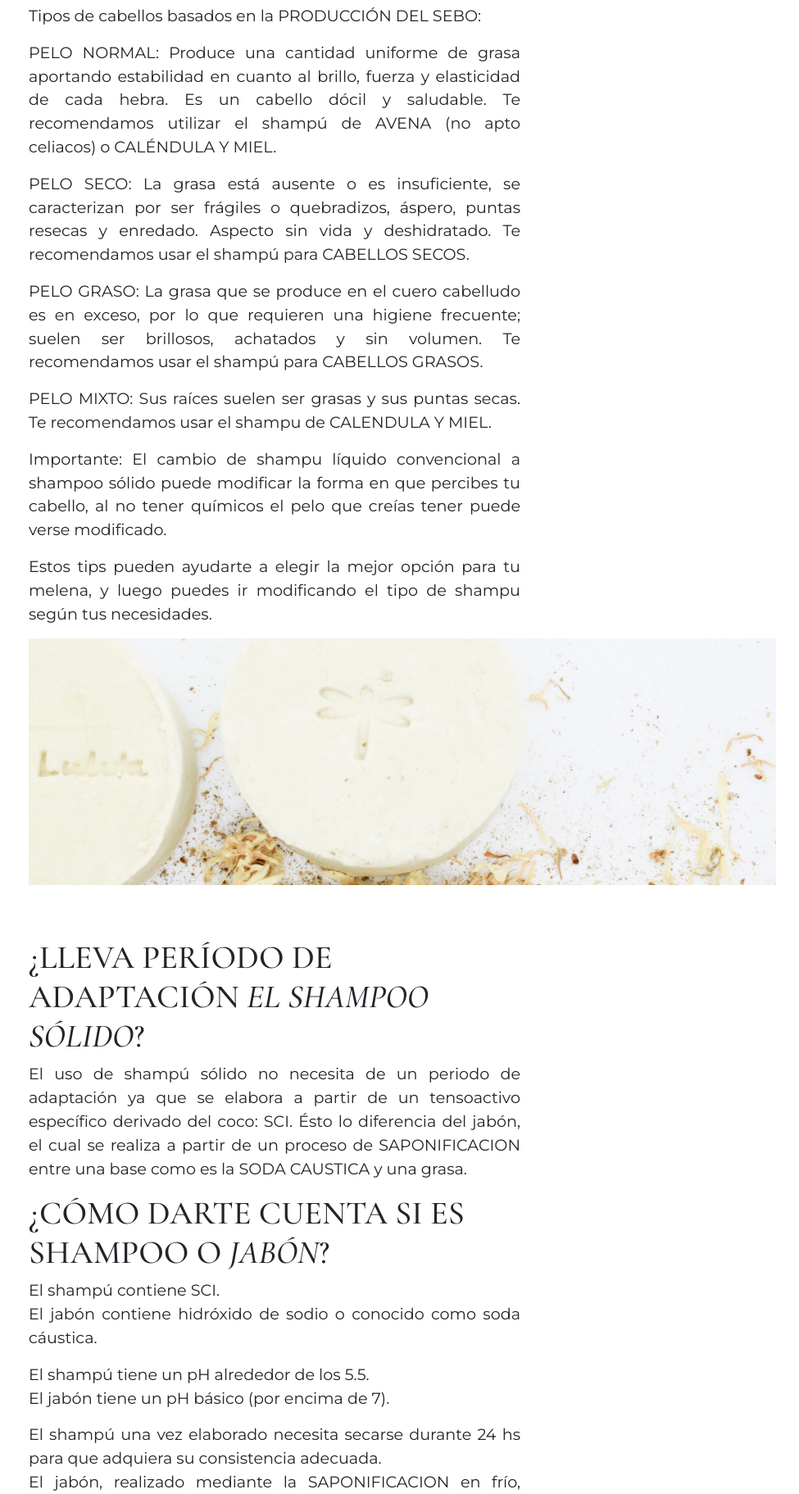
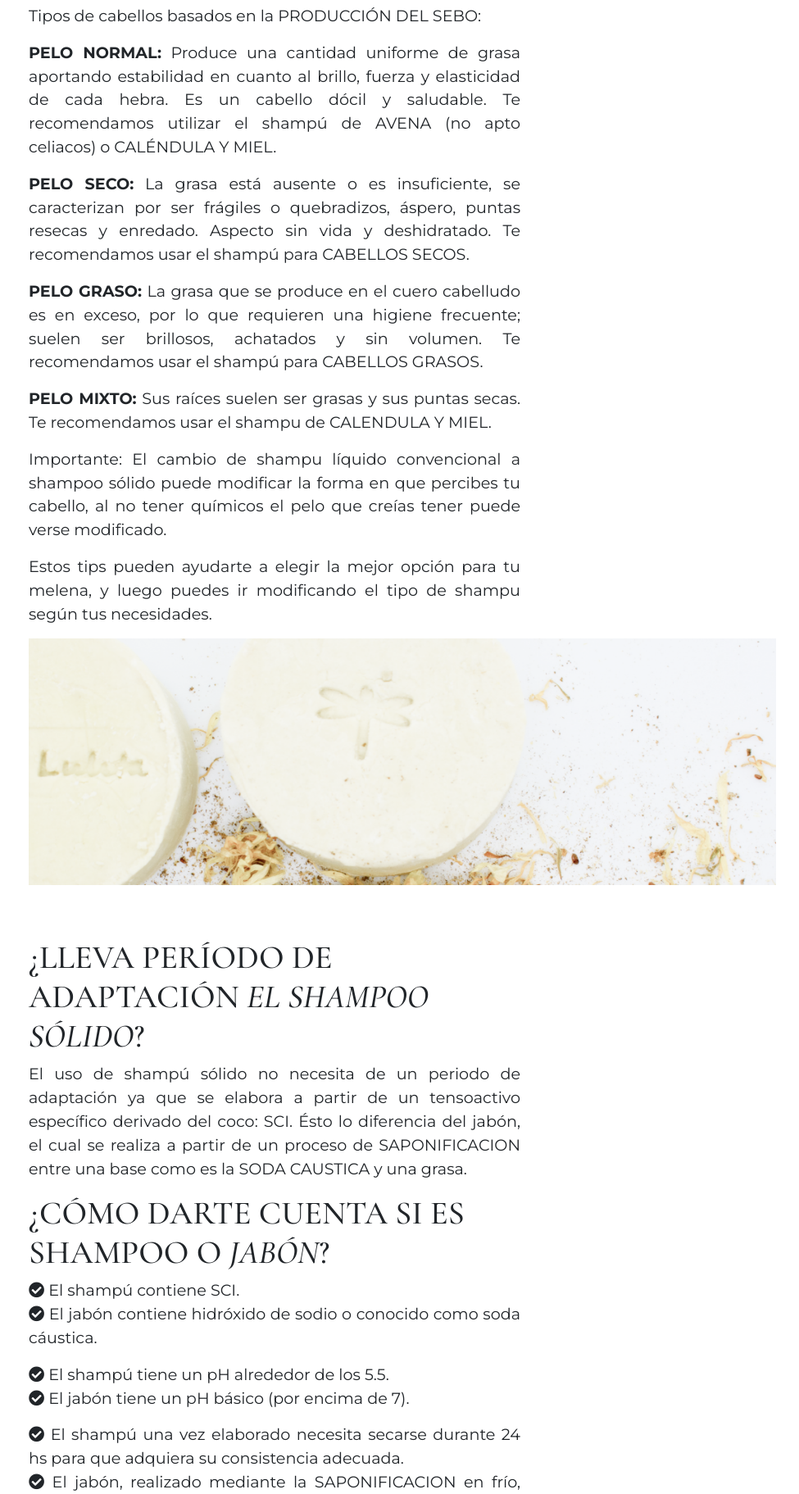
Before and after one commit to J03LJ1M3N3Z/libelulitaCosmetica, a website: page secciones/PreguntasFrecuentes.html in a window 1280 px wide. Shown: the part 697-2520 px from the top of the page at 82% size, without its empty margins (305-1280 px from the left). Drawn offline with nearby package versions, Linux system fonts and the light colour scheme.

Commit message:
correcciones preguntas frecuentes y catalogo

```diff
--- a/secciones/PreguntasFrecuentes.html
+++ b/secciones/PreguntasFrecuentes.html
@@ -76,10 +76,10 @@
                 <div class="col-lg-6 col-md-8">
                     <h2 class="titulos-preguntas">¿QUÉ SHAMPOO <i>ELIJO</i>?</h2>
                     <p>Tipos de cabellos basados en la PRODUCCIÓN DEL SEBO:</p>
-                    <p>PELO NORMAL: Produce una cantidad uniforme de grasa aportando estabilidad en cuanto al brillo, fuerza y elasticidad de cada hebra. Es un cabello dócil y saludable. Te recomendamos utilizar el shampú de AVENA (no apto celiacos) o CALÉNDULA Y MIEL.</p>
-                    <p>PELO SECO: La grasa está ausente o es insuficiente, se caracterizan por ser frágiles o quebradizos, áspero, puntas resecas y enredado. Aspecto sin vida y deshidratado. Te recomendamos usar el shampú para CABELLOS SECOS.</p>
-                    <p>PELO GRASO: La grasa que se produce en el cuero cabelludo es en exceso, por lo que requieren una higiene frecuente; suelen ser brillosos, achatados y sin volumen. Te recomendamos usar el shampú para CABELLOS GRASOS.</p>
-                    <p>PELO MIXTO: Sus raíces suelen ser grasas y sus puntas secas. Te recomendamos usar el shampu de CALENDULA Y MIEL.</p>
+                    <p><b>PELO NORMAL:</b> Produce una cantidad uniforme de grasa aportando estabilidad en cuanto al brillo, fuerza y elasticidad de cada hebra. Es un cabello dócil y saludable. Te recomendamos utilizar el shampú de AVENA (no apto celiacos) o CALÉNDULA Y MIEL.</p>
+                    <p><b>PELO SECO:</b> La grasa está ausente o es insuficiente, se caracterizan por ser frágiles o quebradizos, áspero, puntas resecas y enredado. Aspecto sin vida y deshidratado. Te recomendamos usar el shampú para CABELLOS SECOS.</p>
+                    <p><b>PELO GRASO:</b> La grasa que se produce en el cuero cabelludo es en exceso, por lo que requieren una higiene frecuente; suelen ser brillosos, achatados y sin volumen. Te recomendamos usar el shampú para CABELLOS GRASOS.</p>
+                    <p><b>PELO MIXTO:</b> Sus raíces suelen ser grasas y sus puntas secas. Te recomendamos usar el shampu de CALENDULA Y MIEL.</p>
                     <p>Importante: El cambio de shampu líquido convencional a shampoo sólido puede modificar la forma en que percibes tu cabello, al no tener químicos  el pelo que creías tener puede verse modificado. </p>
                     <p>Estos tips pueden ayudarte a elegir la mejor opción para tu melena, y luego puedes ir modificando el tipo de shampu según tus necesidades.</p>
                 </div>
@@ -104,15 +104,15 @@
 
                     <h2 class="titulos-preguntas">¿CÓMO DARTE CUENTA SI ES SHAMPOO O <i>JABÓN</i>?</h2>
                     <div>
-                        <p>El shampú contiene SCI. <br>El jabón contiene hidróxido de sodio o conocido como soda cáustica.
+                        <p><i class="fas fa-check-circle"></i> El shampú contiene SCI. <br><i class="fas fa-check-circle"></i> El jabón contiene hidróxido de sodio o conocido como soda cáustica.
                         </p>
                         <p></p>
                     </div>
                     <div>
-                        <p>El shampú tiene un pH alrededor de los 5.5. <br>El jabón tiene un pH básico (por encima de 7).</p>
+                        <p><i class="fas fa-check-circle"></i> El shampú tiene un pH alrededor de los 5.5. <br><i class="fas fa-check-circle"></i> El jabón tiene un pH básico (por encima de 7).</p>
                     </div>
                     <div>
-                        <p>El shampú una vez elaborado necesita secarse durante 24 hs para que adquiera su consistencia adecuada. <br>El jabón, realizado mediante la SAPONIFICACION en frío, necesitará entre 4 a 6 semanas de maduración para llegar a un pH entre 8.5-9.5 y adquiera su consistencia adecuada.</p>
+                        <p><i class="fas fa-check-circle"></i> El shampú una vez elaborado necesita secarse durante 24 hs para que adquiera su consistencia adecuada. <br><i class="fas fa-check-circle"></i> El jabón, realizado mediante la SAPONIFICACION en frío, necesitará entre 4 a 6 semanas de maduración para llegar a un pH entre 8.5-9.5 y adquiera su consistencia adecuada.</p>
                     </div>
                     <p>Un pH básico incrementará la carga eléctrica negativa natural de la fibra capilar y abrirá las escamas que componen la cutícula.</p>
                     <p>Un shampú sólido con pH cercano al del cabello (elaborado a partir de SCI) permite mantener la cutícula cerrada, dándole flexibilidad debido a la humedad retenida en su interior.</p>
@@ -148,9 +148,11 @@
                     <h2 class="titulos-preguntas">CONSERVACIÓN</h2>
                     <p>Aireado, sin contacto con agua.</p>
                     <p>¿Cómo lograr una mayor conservación y uso de nuestras pastillas sólidas?</p>
-                    <p>✅ No dejarlos bajo el agua directa</p>
-                    <p>✅ Una vez utilizados dejar secar en jaboneras dónde pueda drenar el agua.</p>
-                    <p>✅ Cuando se empieza a partir, no tires los pedacitos!! Podés colocarlos en bolsitas de tul o medias can can que ya no uses y pasártelo como lo haces habitualmente con la pastilla.</p>
+                    <ul>
+                        <li><p>No dejarlos bajo el agua directa</p></li>
+                        <li><p>Una vez utilizados dejar secar en jaboneras dónde pueda drenar el agua.</p></li>
+                        <li><p>Cuando se empieza a partir, no tires los pedacitos!! Podés colocarlos en bolsitas de tul o medias can can que ya no uses y pasártelo como lo haces habitualmente con la pastilla.</p></li>
+                    </ul>
 
                     <div class="ultima-pregunta">
                         <h2 class="titulos-preguntas">MODO DE USO DE LOS <i>ACONDICIONADOR</i></h2>
@@ -160,7 +162,7 @@
                             <li><p>Dejar actuar unos minutos.</p></li>
                             <li><p>Enjuagar con abundante agua (paso muy importante).</p></li>
                         </ol>
-                        <p>✅ <i>No frotes la pastilla directamente en el cuero cabelludo, éste cumple la función de facilitar el peinado por lo que no es necesario aplicarlo en raíces.</i></p>
+                        <p><i>No frotes la pastilla directamente en el cuero cabelludo, éste cumple la función de facilitar el peinado por lo que no es necesario aplicarlo en raíces.</i></p>
                     </div>
 
                 </div>
```
